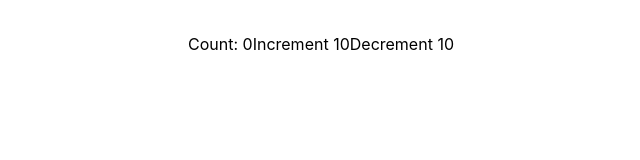
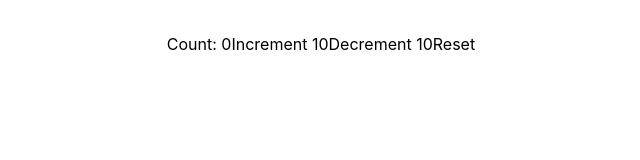
Before and after one commit to kskannandotwin/codevolution-react-19, a React (Vite) app: page / in a window 1280 px wide. Shown: the top 160 px of the page, without its empty margins (319-959 px from the left). Built offline with nearby package versions, Linux system fonts and the light colour scheme.

Commit message:
useReducer strict action types addressed
useReducer strict action types addressed

```diff
--- a/src/components/state/Counter.tsx
+++ b/src/components/state/Counter.tsx
@@ -4,10 +4,16 @@
   count: number;
 };
 
-type CounterAction = {
-  type: string;
+type UpdateAction = {
+  type: "increment" | "decrement";
   payload: number;
 };
+
+type ResetAction = {
+  type: "reset";
+};
+
+type CounterAction = UpdateAction | ResetAction;
 
 const initialState: CounterState = { count: 0 };
 
@@ -17,6 +23,8 @@
       return { count: state.count + action.payload };
     case "decrement":
       return { count: state.count - action.payload };
+    case "reset":
+      return initialState;
     default:
       return state;
   }
@@ -34,6 +42,7 @@
       <button onClick={() => dispatch({ type: "decrement", payload: 10 })}>
         Decrement 10
       </button>
+      <button onClick={() => dispatch({ type: "reset" })}>Reset</button>
     </>
   );
 };
```
